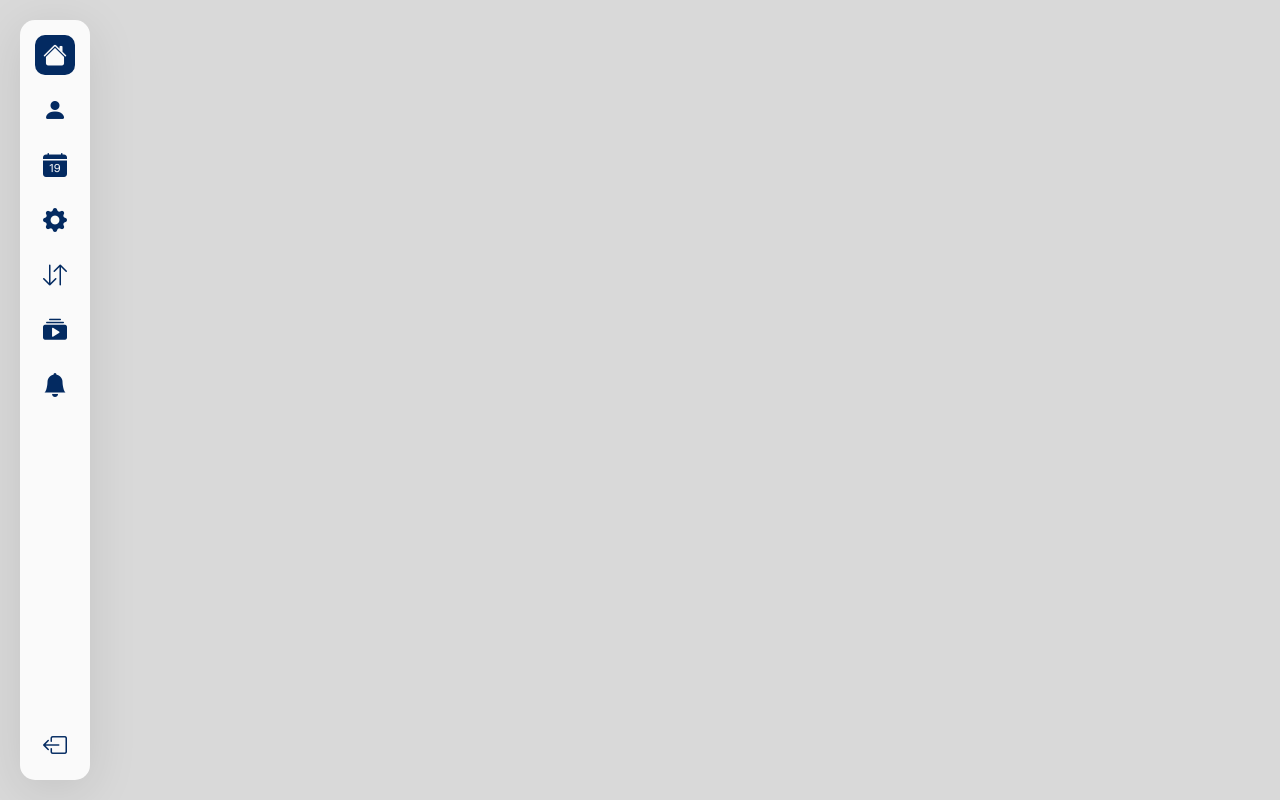
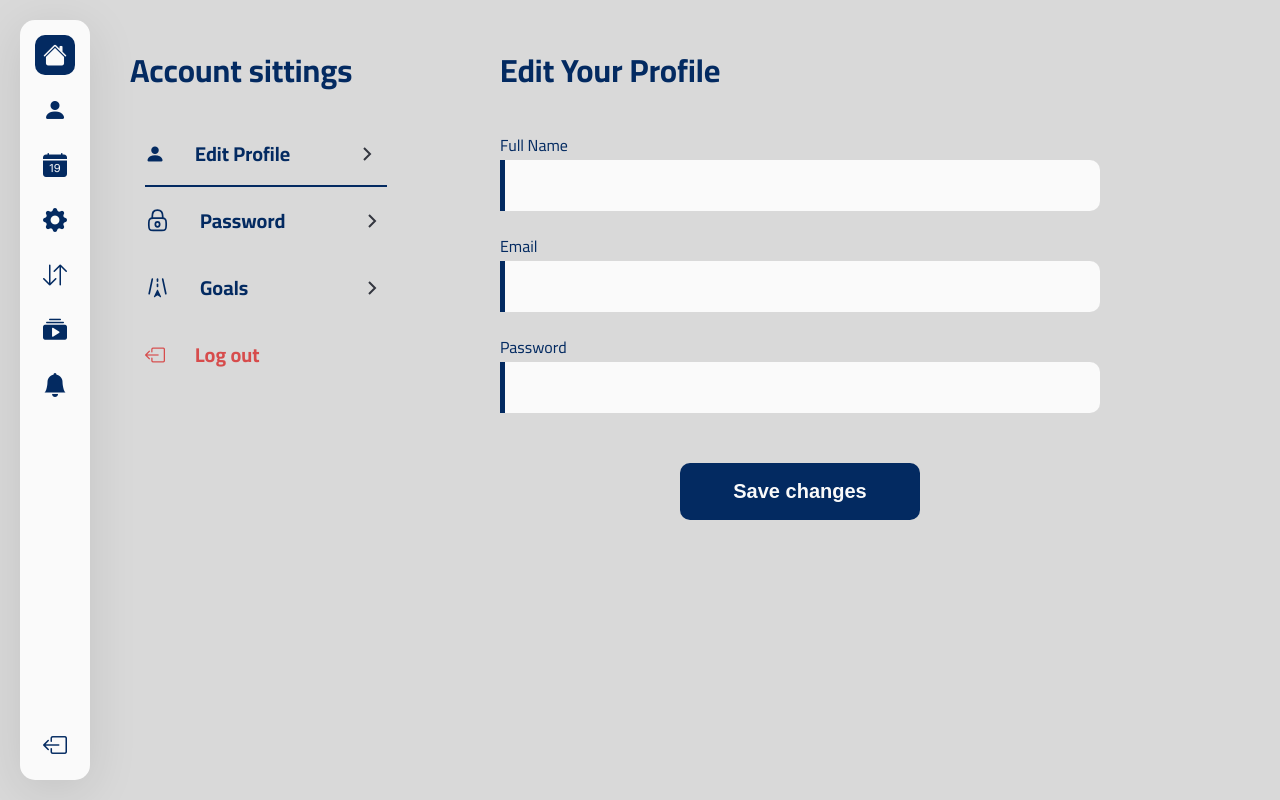
Before and after one commit to Mohayyad-Muawia/monexo, a React (Vite) app: page /sittings in a window 1280 px wide. Built offline with nearby package versions, Linux system fonts and the light colour scheme.

Commit message:
dist folder

```diff
--- a/src/App.jsx
+++ b/src/App.jsx
@@ -10,11 +10,10 @@ import Signup from "./components/auth/Signup";
 import Sidebar from "./components/constents/Sidebar";
 import Profile from "./components/pages/Profile";
 import Calender from "./components/pages/Calender";
-import Sitings from "./components/pages/Sitings";
+import Sittings from "./components/pages/Sittings";
 import Trans from "./components/pages/Trans";
 import Home from "./components/Home";
 import Sources from "./components/pages/Sources";
-import EditProfile from "./components/pages/EditProfile";
 
 function Layout() {
   const location = useLocation();
@@ -32,9 +31,9 @@ function Layout() {
         <Route path="/login" Component={Login} />
         <Route path="/signup" Component={Signup} />
         <Route path="/profile" Component={Profile} />
-        <Route path="/profile/edit" Component={EditProfile} />
+        {/* <Route path="/profile/edit" Component={EditProfile} /> */}
         <Route path="/calender" Component={Calender} />
-        <Route path="/sitings" Component={Sitings} />
+        <Route path="/sittings" Component={Sittings} />
         <Route path="/trans" Component={Trans} />
         <Route path="/sources" Component={Sources} />
       </Routes>
--- a/src/components/constents/Sidebar.jsx
+++ b/src/components/constents/Sidebar.jsx
@@ -25,8 +25,8 @@ const Sidebar = () => {
         <i className="bi bi-calendar-date-fill"></i> <span>calender</span>
       </Link>
 
-      <Link to="/sitings">
-        <i className="bi bi-gear-fill"></i> <span>sitings</span>
+      <Link to="/sittings">
+        <i className="bi bi-gear-fill"></i> <span>sittings</span>
       </Link>
 
       <Link to="/trans">
--- a/src/components/constents/consts.css
+++ b/src/components/constents/consts.css
@@ -13,6 +13,7 @@
     flex-flow: column;
     gap: 15px;
     transition: .3s;
+    z-index: 96;
 
     a{
         height: 40px;
--- a/src/components/pages/EditProfile.jsx
+++ /dev/null
@@ -1,9 +0,0 @@
-const EditProfile = () => {
-  return (
-    <div className="edit-profile">
-      <h1 className="center">Edit Profile</h1>
-    </div>
-  );
-};
-
-export default EditProfile;
--- a/src/components/pages/Profile.jsx
+++ b/src/components/pages/Profile.jsx
@@ -1,3 +1,5 @@
+import "./pages.css";
+
 const Profile = () => {
   return (
     <div className="container">
--- a/src/components/pages/Sitings.jsx
+++ /dev/null
@@ -1,9 +0,0 @@
-const Sitings = () => {
-  return (
-    <div className="sitings">
-      <h1 className="center">sitings</h1>
-    </div>
-  );
-};
-
-export default Sitings;
--- /dev/null
+++ b/src/components/pages/Sittings.jsx
@@ -0,0 +1,159 @@
+import { Link } from "react-router-dom";
+import "./pages.css";
+import { useState } from "react";
+import EditProfile from "./sittings components/EditProfile";
+import ChangePass from "./sittings components/ChangePass";
+import Goals from "./sittings components/Goals";
+
+const sittings = () => {
+  const [content, setContent] = useState("profile");
+  const [activeLink, setActiveLink] = useState("profile");
+
+  // Click handler for menu items
+  const handleLinkClick = (option) => {
+    setContent(option);
+    setActiveLink(option);
+  };
+
+  return (
+    <div className="container">
+      <div className="sittings">
+        <div className="menu">
+          <h1>Account sittings</h1>
+
+          <div className="options">
+            <a
+              className={activeLink === "profile" ? "active" : ""}
+              data-opt="profile"
+              onClick={() => handleLinkClick("profile")}
+            >
+              <i className="bi bi-person-fill"></i> <span>Edit Profile</span>{" "}
+              <svg
+                width="24"
+                height="24"
+                viewBox="0 0 24 24"
+                fill="none"
+                xmlns="http://www.w3.org/2000/svg"
+              >
+                <path d="M9 6L15 12L9 18" stroke="#33363F" strokeWidth="2" />
+              </svg>
+            </a>
+            <a
+              className={activeLink === "password" ? "active" : ""}
+              data-opt="password"
+              onClick={() => handleLinkClick("password")}
+            >
+              <svg
+                width="25"
+                height="25"
+                viewBox="0 0 30 36"
+                fill="none"
+                xmlns="http://www.w3.org/2000/svg"
+              >
+                <path
+                  d="M7.5 14.6951V11.7561C7.5 6.89198 8.75 2.93896 15 2.93896C21.25 2.93896 22.5 6.89198 22.5 11.7561V14.6951"
+                  stroke="#032A61"
+                  strokeWidth="2.44889"
+                  strokeLinecap="round"
+                  strokeLinejoin="round"
+                />
+                <path
+                  d="M15 27.186C16.7259 27.186 18.125 25.5412 18.125 23.5122C18.125 21.4832 16.7259 19.8384 15 19.8384C13.2741 19.8384 11.875 21.4832 11.875 23.5122C11.875 25.5412 13.2741 27.186 15 27.186Z"
+                  stroke="#032A61"
+                  strokeWidth="2.44889"
+                  strokeLinecap="round"
+                  strokeLinejoin="round"
+                />
+                <path
+                  d="M21.25 32.3296H8.75C3.75 32.3296 2.5 30.8601 2.5 24.982V22.0429C2.5 16.1648 3.75 14.6953 8.75 14.6953H21.25C26.25 14.6953 27.5 16.1648 27.5 22.0429V24.982C27.5 30.8601 26.25 32.3296 21.25 32.3296Z"
+                  stroke="#032A61"
+                  strokeWidth="2.44889"
+                  strokeLinecap="round"
+                  strokeLinejoin="round"
+                />
+              </svg>
+              <span>Password</span>
+              <svg
+                width="24"
+                height="24"
+                viewBox="0 0 24 24"
+                fill="none"
+                xmlns="http://www.w3.org/2000/svg"
+              >
+                <path d="M9 6L15 12L9 18" stroke="#33363F" strokeWidth="2" />
+              </svg>
+            </a>
+            <a
+              className={activeLink === "goals" ? "active" : ""}
+              data-opt="goals"
+              onClick={() => handleLinkClick("goals")}
+            >
+              <svg
+                width="25"
+                height="25"
+                viewBox="0 0 30 30"
+                fill="none"
+                xmlns="http://www.w3.org/2000/svg"
+              >
+                <path
+                  d="M5 22.5L8.75 5"
+                  stroke="#032A61"
+                  strokeWidth="2"
+                  strokeLinecap="round"
+                />
+                <path
+                  d="M25 22.5L21.25 5"
+                  stroke="#032A61"
+                  strokeWidth="2"
+                  strokeLinecap="round"
+                />
+                <path
+                  d="M15 13.75L15 11.25"
+                  stroke="#032A61"
+                  strokeWidth="2"
+                  strokeLinecap="round"
+                />
+                <path
+                  d="M15 7.5L15 5"
+                  stroke="#032A61"
+                  strokeWidth="2"
+                  strokeLinecap="round"
+                />
+                <path
+                  d="M11.1576 25.04L14.2761 18.4132C14.5072 17.9222 14.6227 17.6767 14.7814 17.5996C14.9194 17.5325 15.0806 17.5325 15.2186 17.5996C15.3773 17.6767 15.4928 17.9222 15.7239 18.4132L18.8424 25.04L18.8424 25.04C19.1894 25.7774 19.3628 26.1461 19.2969 26.3379C19.24 26.5035 19.1006 26.6273 18.9294 26.6642C18.7311 26.7069 18.3856 26.491 17.6945 26.0591L15.424 24.64L15.424 24.64C15.2702 24.5439 15.1933 24.4958 15.1108 24.4771C15.0379 24.4605 14.9621 24.4605 14.8892 24.4771C14.8067 24.4958 14.7298 24.5439 14.576 24.64L14.576 24.64L12.3055 26.0591C11.6144 26.491 11.2689 26.7069 11.0706 26.6642C10.8994 26.6273 10.76 26.5035 10.7031 26.3379C10.6372 26.1461 10.8106 25.7774 11.1576 25.04Z"
+                  fill="#032A61"
+                />
+              </svg>
+              <span>Goals</span>
+              <svg
+                width="24"
+                height="24"
+                viewBox="0 0 24 24"
+                fill="none"
+                xmlns="http://www.w3.org/2000/svg"
+              >
+                <path d="M9 6L15 12L9 18" stroke="#33363F" strokeWidth="2" />
+              </svg>
+            </a>
+            <Link to="/login" className="logout">
+              <i style={{ fontSize: 20 }} className="bi bi-box-arrow-left"></i>{" "}
+              Log out
+            </Link>
+          </div>
+        </div>
+
+        <div className="content">
+          {content === "goals" ? (
+            <Goals />
+          ) : content === "password" ? (
+            <ChangePass />
+          ) : (
+            <EditProfile />
+          )}
+        </div>
+      </div>
+    </div>
+  );
+};
+
+export default sittings;
--- a/src/components/pages/Sources.jsx
+++ b/src/components/pages/Sources.jsx
@@ -1,3 +1,5 @@
+import "./pages.css";
+
 const Sources = () => {
   return (
     <div className="sources">
--- a/src/components/pages/pages.css
+++ b/src/components/pages/pages.css
@@ -306,3 +306,95 @@
         flex: 2.8;
     }
 }
+
+
+
+/* sittings  */
+.sittings{
+    display: flex;
+    width: 100%;
+    height: 100%;
+    color: var(--main);
+
+    .menu{
+        flex: 1;
+    }
+    .content{
+        flex: 2;
+    }
+
+    .options{
+        margin-top: 30px;
+        font-size: 20px;
+        font-weight: bold;
+        display: flex;
+        flex-flow: column;
+        width: fit-content;
+        gap: 20px;
+        transition: var(--trans);
+
+        a{
+            display: flex;
+            align-items: center;
+            gap: 30px;
+            cursor: pointer;
+            position: relative;
+            padding: 5px 15px;
+            transition: var(--trans);
+
+            *{
+                transition: var(--trans);
+            }
+
+            span{
+                width: 130px;
+            }
+
+        }
+        a:hover{
+            background-color: var(--white);
+            border-radius: var(--rad3);
+
+            svg:last-child{
+                transform: translateX(10px);
+            }
+        }
+        a:after{
+            position: absolute;
+            bottom: -10px;
+            content: '';
+            width: 0%;
+            height: 2px;
+            background-color: var(--main);
+            transition: .2s;
+        }
+        a.active:after{
+           width: 90%;
+        }
+
+    }
+    .logout{
+        color: rgba(214, 62, 62, 0.911);
+    }
+}
+
+.edit-profile{
+
+    .inputs{
+        padding: 30px 140px;
+        padding-left: 0;
+        display: flex;
+        flex-flow: column;
+        gap: 20px;
+
+    }
+    input{
+        background-color: var(--white);
+    }
+    button{
+        width: 240px;
+    }
+    button:hover{
+        background-color: var(--gray) !important;
+    }
+}
--- /dev/null
+++ b/src/components/pages/sittings components/ChangePass.jsx
@@ -0,0 +1,9 @@
+const ChangePass = () => {
+  return (
+    <div className="change-pass">
+      <h2>change password</h2>
+    </div>
+  );
+};
+
+export default ChangePass;
--- /dev/null
+++ b/src/components/pages/sittings components/EditProfile.jsx
@@ -0,0 +1,29 @@
+const EditProfile = () => {
+  return (
+    <form className="edit-profile">
+      <h1>Edit Your Profile</h1>
+
+      <div className="inputs">
+        <div className="input-box">
+          <label htmlFor="fName">Full Name</label>
+          <input id="fName" type="text" required />
+        </div>
+        <div className="input-box">
+          <label htmlFor="email">Email</label>
+          <input id="email" type="email" required />
+        </div>
+        <div className="input-box">
+          <label htmlFor="pass">Password</label>
+          <input id="pass" type="password" required />
+        </div>
+        <div className="center">
+          <button className="pry-btn mt-30" type="submit">
+            Save changes
+          </button>
+        </div>
+      </div>
+    </form>
+  );
+};
+
+export default EditProfile;
--- /dev/null
+++ b/src/components/pages/sittings components/Goals.jsx
@@ -0,0 +1,9 @@
+const Goals = () => {
+  return (
+    <div className="goals">
+      <h2>goals</h2>
+    </div>
+  );
+};
+
+export default Goals;
```
